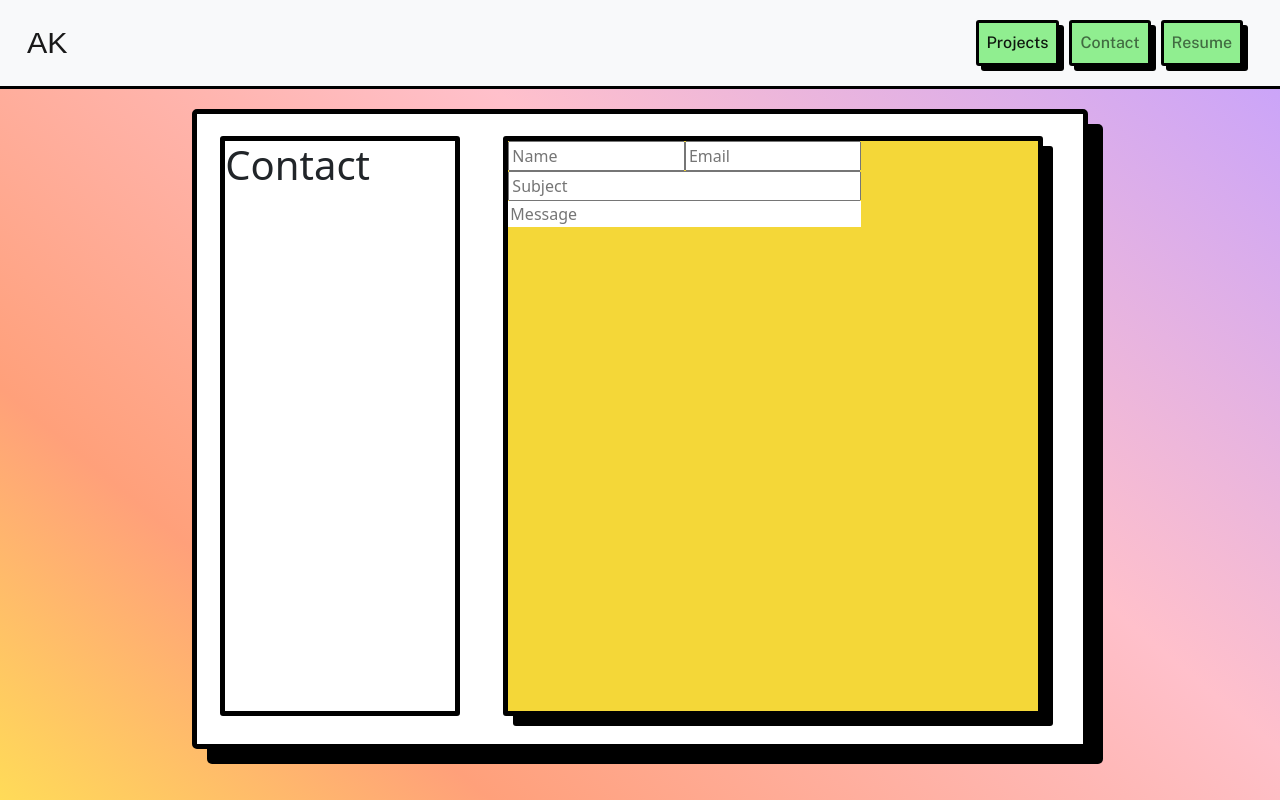
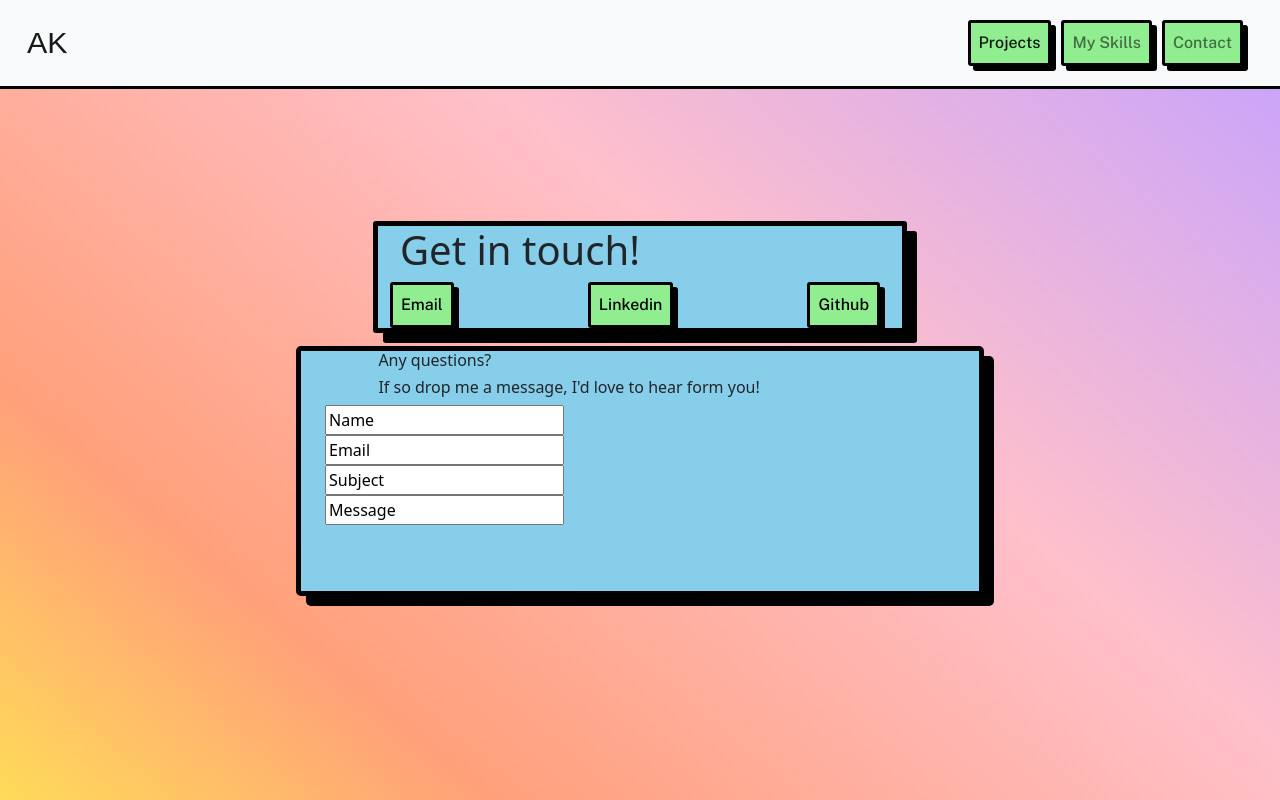
Before and after one commit to Adrian-Kosnik/personal-portfolio, a React (Create React App) app: page /Contact in a window 1280 px wide. Built offline with nearby package versions, Linux system fonts and the light colour scheme; a web font is replaced by a local one.

Commit message:
working on contact page, decided on lay out finally, added buttons for all contact forms need to attange them better and sort out the contact form still

```diff
--- a/src/App.css
+++ b/src/App.css
@@ -207,38 +207,36 @@ body {
   text-decoration: underline;
 }
 
+::placeholder {
+  color: black;
+}
+
 .name-email-container {
-  /* display: flex;
-  justify-content: center; */
+
 }
 
 .name-input {
-  /* margin-bottom: 10px; */
+
 }
 
 .email-input {
-  /* margin-bottom: 10px; */
+
 }
 
 .subject-container {
-  /* display: flex;
-  justify-content: center; */
+
 }
 
 .subject-input {
-  /* margin: 10px; */
+
 }
 
 .message-container {
-  /* display: flex;
-  justify-content: center; */
-  /* height: 500px; */
+
 }
 
 .message-textarea {
-  border: none;
-  /* margin: 10px; */
-  /* height: 50vh; */
+
 }
 
 .card {
@@ -260,10 +258,14 @@ body {
 }
 
 .outer-contact-container {
+  height: 80vh;
   display: flex;
   justify-content: center;
   align-items: center;
-  height: 85vh;
+}
+
+.inner-outer-contact-container {
+
 }
 
 .contact-container {
@@ -271,33 +273,73 @@ body {
   height: 80vh;
   margin: 0;
   padding: 10px;
-  background-color: white;
+  background-color: #87CEEB;
   border-radius: 5px;
   border: 5px black solid;
   box-shadow: 15px 15px black;
-  display: grid;
-  grid-template-columns: repeat(3);
-  grid-template-rows: repeat(1, 1fr);
-  align-content: center;
-  justify-items: center;
 }
 
-.left-contact-container {
-  grid-column: 1;
+.title-contact-container {
+  background-color: #87CEEB;
   border: 5px black solid;
+  box-shadow: 10px 10px black;
   border-radius: 3px;
-  height: 95%;
-  width: 90%;
+}
+
+.title-contact-container h1 {
+  padding-left: 2%;
+}
+
+.contact-list-titles {
+
+}
+
+.contact-list-values {
+  direction: rtl;
+}
+
+.contact-lists-container {
+  height: 100%;
+  display: flex;
+  justify-content: space-between;
+}
+
+.form-contact-container-container {
+  width: 100vw;
+  display: flex;
+  justify-content: center;
+}
+
+.form-contact-container {
+  background-color: #87CEEB;
+  border: 5px black solid;
+  box-shadow: 10px 10px black;
+  border-radius: 5px;
+  height: 250px;
+  width: 250px;
   margin-top: 0.8rem;
 }
 
-.right-contact-container {
-  grid-column: 2;
-  background-color: #F4D738;
-  border: 5px black solid;
-  box-shadow: 10px 10px black;
+.input-container-title {
+  margin-left: 10%;
+}
+
+.input-container-title h1 {
+  font-size: 1rem;
+}
+
+.input-container-title h2 {
+  font-size: 1rem;
+}
+
+.contact-button {
+  padding: 0.5rem;
+  border: 3px black solid;
+  box-shadow: 5px 5px black;
   border-radius: 3px;
-  height: 95%;
-  width: 90%;
-  margin-top: 0.8rem;
+  color: black;
+  background-color: #90EE90;
+  margin-right: 10px;
+  font-family: 'Public Sans', sans-serif;
+  text-decoration: none;
 }
--- a/src/App.js
+++ b/src/App.js
@@ -2,6 +2,7 @@ import './App.css';
 import Home from './Pages/Home';
 import ProjectGallery from './Pages/ProjectGallery';
 import Contact from './Pages/Contact';
+import Skills from './Pages/Skills';
 import Navbar from './Header/Navbar';
 import { Route, Routes } from "react-router-dom";
 
@@ -14,6 +15,7 @@ function App() {
         <Routes>
           <Route path="/" element={<Home />} />
           <Route path="/personal-portfolio" element={<Home />} />
+          <Route path="/Skills" element={<Skills />} />
           <Route path="/ProjectGallery" element={<ProjectGallery />} />
           <Route path="/Contact" element={<Contact />} />
         </Routes>
--- a/src/Header/Navbar.js
+++ b/src/Header/Navbar.js
@@ -15,11 +15,14 @@ function Navbar() {
                             <Link className="nav-link active" aria-current="page" to="/ProjectGallery">Projects</Link>
                         </li>
                         <li className="nav-item">
+                            <Link className="nav-link" to="/Skills">My Skills</Link>
+                        </li>
+                        <li className="nav-item">
                             <Link className="nav-link" to="/Contact">Contact</Link>
                         </li>
-                        <li className="nav-item">
+                        {/* <li className="nav-item">
                             <Link className="nav-link" to="/Resume">Resume</Link>
-                        </li>
+                        </li> */}
                     </ul>
                 </div>
             </div>
--- a/src/Pages/Contact.js
+++ b/src/Pages/Contact.js
@@ -27,23 +27,44 @@ function Contact() {
             //     </form>
             // </div>
         // </div>
-        <div className="outer-contact-container">
-            <div className="contact-container">
-                <div className="left-contact-container">
-                    <h1>Contact</h1>
+        <div className="container outer-contact-container col-12">
+            <div className="container inner-outer-contact-container col-12">
+                <div className="container title-contact-container col-6">
+                    <h1>Get in touch!</h1>
+                    <div className="contact-lists-container">
+                        {/* <ul className="contact-list-titles">
+                            <li>Email</li>
+                            <li>Linkedin</li>
+                            <li>Github</li>
+                        </ul>
+                        <ul className="contact-list-values">
+                            <li><a href="mailto:adriankosnik67@gmail.com">adriankosnik67@gmail.com</a></li>
+                            <li><a href="https://www.linkedin.com/in/adrian-kosnik-4a0945201/">linkedin.com/in/adrian-kosnik-4a0945201</a></li>
+                            <li><a href="https://github.com/Adrian-Kosnik">github.com/Adrian-Kosnik</a></li>
+                        </ul> */}
+                        <a className="contact-button" href="mailto:adriankosnik67@gmail.com">Email</a>
+                        <a className="contact-button" href="mailto:adriankosnik67@gmail.com">Linkedin</a>
+                        <a className="contact-button" href="mailto:adriankosnik67@gmail.com">Github</a>
                     </div>
-                <div className="right-contact-container">
-                    <div className="input-container">
-                        <form>
+                </div>
+                <div className="container form-contact-container-container col-8">
+                    <div className="container form-contact-container">
+                            <div className="input-container-title">
+                                <h1>Any questions?</h1>
+                                <h2>If so drop me a message, I'd love to hear form you!</h2>
+                            </div>
+                            <form className="container ">
                                 <div className="name-email-container">
-                                <input className="name-input col-4" placeholder="Name" />
-                                <input className="email-input col-4" placeholder="Email" />
+                                    <input className="name-input" placeholder="Name" />
+                                </div>
+                                <div className="name-email-container">
+                                    <input className="email-input" placeholder="Email" />
                                 </div>
                                 <div className="subject-container">
-                                <input className="subject-input col-8" placeholder="Subject" />
+                                    <input className="subject-input" placeholder="Subject" />
                                 </div>
                                 <div className="message-container">
-                                <input className="message-textarea col-8" placeholder="Message" />
+                                    <input className="message-textarea" placeholder="Message" />
                                 </div>
                             </form>
                     </div>
--- /dev/null
+++ b/src/Pages/Skills.js
@@ -0,0 +1,11 @@
+import React from "react";
+
+function Skills() {
+    return (
+        <>
+            <div>This is me</div>
+        </>
+    );
+};
+
+export default Skills;
```
Lines whose indentation alone changed are shown as unchanged.
